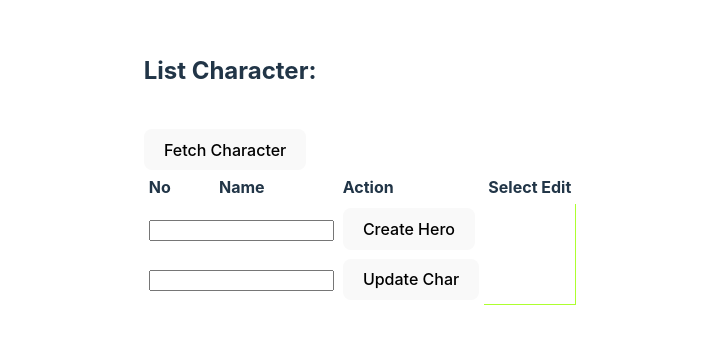
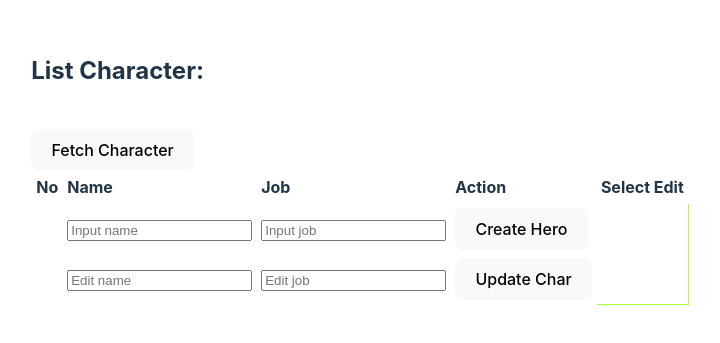
Before and after one commit to Zan-Mhmmdr/react-typescript-crud, a React (Vite) app: page /employees in a window 1280 px wide. Shown: the part 231-574 px from the top of the page, without its empty margins (280-1000 px from the left). Built offline with nearby package versions, Linux system fonts and the light colour scheme.

Commit message:
Add features: add feature edit

```diff
--- a/src/pages/EmployeesPage.tsx
+++ b/src/pages/EmployeesPage.tsx
@@ -8,16 +8,26 @@ const EmployeesPage = () => {
     const { fetchCharacter, characters, characterError, isLoading } = useFetchCharacter()
     const { createCharacterError, createCharacterIsLoading, createCharacter } = useCreateCharacter()
     const { deleteCharacterIsLoading, deleteCharacter, deleteCharacterError } = useDeleteCharacter()
-    const { editCharacter } = useEditCharacter()
+    const { editCharacter, editCharacterError, editCharacterIsLoading } = useEditCharacter()
 
-    const [editInputTeks, setEditInputTeks] = useState("")
-    const [inputTeks, setInputTeks] = useState("")
+    const [editInputNameTeks, setEditInputNameTeks] = useState("")
+    const [editInputJobTeks, setEditInputJobTeks] = useState("")
+    const [inputCreateNameTeks, setInputCreateNameTeks] = useState("")
+    const [inputCreateJobTeks, setInputCreateJobTeks] = useState("")
     const [selectedCharacterId, setSelectedCharacterId] = useState("")
 
     const handleCreateCharacter = async () => {
-        await createCharacter(inputTeks);
+        if (inputCreateNameTeks === "") {
+            alert("Name cannot be empty!")
+            return
+          }
+        await createCharacter({
+            name: inputCreateNameTeks,
+            job: inputCreateJobTeks
+        });
         await fetchCharacter()
-        setInputTeks("")
+        setInputCreateNameTeks("")
+        setInputCreateJobTeks("")
     }
 
     const handleDeleteCharacter = async (characterId: string) => {
@@ -26,13 +36,22 @@ const EmployeesPage = () => {
     }
 
     const handleEditCharacter = async () => {
-        alert("Edited: " + selectedCharacterId)
+        if (editInputNameTeks && setSelectedCharacterId) {
+            setSelectedCharacterId("")
+            setEditInputNameTeks("")
+            setEditInputJobTeks("")
+        }
+        await editCharacter(selectedCharacterId, {
+            name: editInputNameTeks,
+            job: editInputJobTeks
+        })
+        await fetchCharacter()
     }
+
 
     return (
         <div>
             <h2>List Character: </h2>
-
             {
                 isLoading && <p>Loading...</p>
             }
@@ -50,6 +69,7 @@ const EmployeesPage = () => {
                     <tr>
                         <th>No</th>
                         <th>Name</th>
+                        <th>Job</th>
                         <th>Action</th>
                         <th>Select Edit</th>
                     </tr>
@@ -61,14 +81,20 @@ const EmployeesPage = () => {
                                 <tr key={character.id}>
                                     <td>{character.id}</td>
                                     <td>{character.name}</td>
+                                    <td>{character.job}</td>
                                     <td>
                                         <button onClick={() => handleDeleteCharacter(character.id)}>Delete</button>
-
                                     </td>
                                     <td>
                                         <input
-                                            type="radio" name='char-edit'
-                                            onChange={() => setSelectedCharacterId(character.id)} />
+                                            checked={character.id === selectedCharacterId}
+                                            type="radio"
+                                            name='char-edit'
+                                            onChange={() => {
+                                                setSelectedCharacterId(character.id);
+                                                setEditInputNameTeks(character.name);
+                                                setEditInputJobTeks(character.job)
+                                            }} />
                                     </td>
                                 </tr>
                             )
@@ -77,10 +103,18 @@ const EmployeesPage = () => {
                 </tbody>
                 <tfoot>
                     <tr>
-                        <td colSpan={2}>
-                            <input onChange={(e) => setInputTeks(e.target.value)}
+                        <td></td>
+                        <td>
+                            <input onChange={(e) => setInputCreateNameTeks(e.target.value)}
                                 type="text"
-                                value={inputTeks} />
+                                value={inputCreateNameTeks}
+                                placeholder='Input name' />
+                        </td>
+                        <td>
+                            <input onChange={(e) => setInputCreateJobTeks(e.target.value)}
+                                type="text"
+                                value={inputCreateJobTeks}
+                                placeholder='Input job'/>
                         </td>
                         <td>
                             <button
@@ -96,12 +130,25 @@ const EmployeesPage = () => {
                             </td>
                         </tr>
                     )}
-
                     <tr>
-                        <td colSpan={2}>
+                        <td></td>
+                        <td>
                             <input
-                                onChange={e => setEditInputTeks(e.target.value)}
-                                type="text" />
+                                disabled={editCharacterIsLoading}
+                                onChange={e => setEditInputNameTeks(e.target.value)}
+                                type="text"
+                                value={editInputNameTeks}
+                                placeholder='Edit name'/>
+                        </td>
+                        <td>
+                            <input
+                                disabled={editCharacterIsLoading}
+                                onChange={(e) => {
+                                    setEditInputJobTeks(e.target.value)
+                                }}
+                                type="text"
+                                value={editInputJobTeks}
+                                placeholder='Edit job' />
                         </td>
                         <td>
                             <button onClick={handleEditCharacter}>Update Char</button>
@@ -116,8 +163,6 @@ const EmployeesPage = () => {
                     createCharacterError && <p style={{ color: "red" }}>{createCharacterError}</p>
                 }
             </table>
-
-
         </div>
     )
 }
--- a/src/services/useCreateCharacter.ts
+++ b/src/services/useCreateCharacter.ts
@@ -6,13 +6,18 @@ export const useCreateCharacter = () => {
     const [createCharacterError, setCreateCharacterError] = useState("")
 
 
-    const createCharacter = async (payLoad: string) => {
+    const createCharacter = async (payLoad: {
+        name: string,
+        job: string
+    }) => {
         try {
             setCreateCharacterIsLoading(true)
 
             await axiosInstance.post("/characters", {
-                name: payLoad,
-            })
+                name: payLoad.name ? payLoad.name : undefined,
+                job: payLoad.job ? payLoad.job : undefined
+            }
+            )
         } catch (error) {
             setCreateCharacterError((error as TypeError).message)
         } finally {
--- a/src/services/useEditCharacter.ts
+++ b/src/services/useEditCharacter.ts
@@ -6,16 +6,19 @@ export const useEditCharacter = () => {
     const [editCharacterError, setEditCharacterError] = useState("")
 
 
-    const editCharacter = async (characterID: string, payload: string) => {
+    const editCharacter = async (characterID: string, payload: {
+        name: string,
+        job: string
+    }) => {
         try {
             setEditCharacterIsLoading(true)
 
             // PATCH => MENGGANTI BEBERAPA FIELDS DALAM OBJECT/DATA/RECORD
             // PUT => MENGGANTI KESELURUHAN OBJECT/DATA/RECORD
 
-
             await axiosInstance.patch(`/characters/${characterID}`, {
-                name: payload,
+                name: payload.name ? payload.name : undefined,
+                job: payload.job ? payload.job : undefined
             })
         } catch (error) {
             setEditCharacterError((error as TypeError).message)
--- a/src/services/useFetchCharacter.ts
+++ b/src/services/useFetchCharacter.ts
@@ -4,7 +4,8 @@ import { axiosInstance } from "../lib/axios"
 
 type Characters = {
     id: string,
-    name: string
+    name: string,
+    job: string
 }
 
 export const useFetchCharacter = () => {
@@ -35,6 +36,8 @@ export const useFetchCharacter = () => {
         } finally {
             setIsLoading(false)
         }
+
+
     }
 
     return {
```
Also changed, not shown: mock-api.json (+12 -20 lines).
